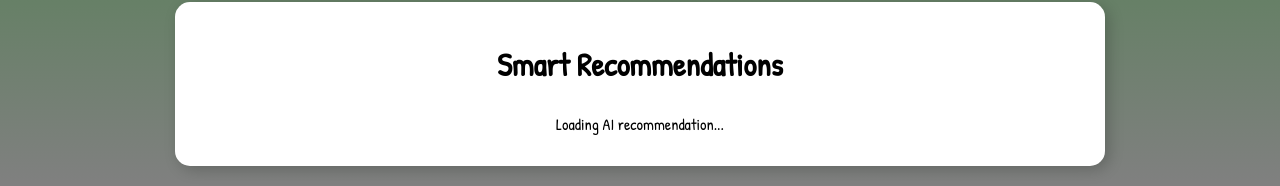
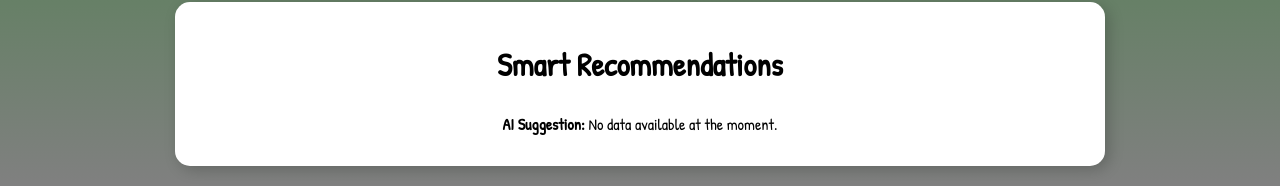
Before and after one commit to Shadowkj1/MamasGarden, a Flask app: page /plant in a window 1280 px wide. Shown: the part 751-937 px from the top of the page. Run offline with Flask 3, Linux system fonts and the light colour scheme; data that the repository does not hold is empty.

Commit message:
fixer uppers

```diff
--- a/app.py
+++ b/app.py
@@ -133,11 +133,11 @@
     # Format plant data for AI prompt
     plant_prompt = (
         f"Given this latest Bonsai plant data:\n"
-        f"- Temperature: {latest_data['temperatureF']}°F\n"
-        f"- Humidity: {latest_data['humidity']}%\n"
-        f"- Light Level: {latest_data['light']} lux\n"
-        f"- Moisture Level: {latest_data['moisture']}%\n"
-        f"- Water Level: {latest_data['waterLevel']}\n\n"
+        f"- **Temperature:** {latest_data['temperatureF']}°F\n"
+        f"- **Humidity:** {latest_data['humidity']}%\n"
+        f"- **Light Level:** {latest_data['light']} lux\n"
+        f"- **Moisture Level:** {latest_data['moisture']}%\n"
+        f"- **Water Level:** {latest_data['waterLevel']}cm\n\n"
         f"What should I do to maintain my Bonsai's health?"
     )
 
@@ -149,13 +149,26 @@
             model="gemini-2.0-flash",
             contents=plant_prompt
         )
-        recommendation = response.text.strip()
+        raw_recommendation = response.text.strip()
+
+        # Format the response
+        formatted_recommendation = ""
+        lines = raw_recommendation.split("\n")  # Split by new lines
+        for line in lines:
+            while "**" in line:  # Process bold markers
+                start_index = line.index("**")
+                end_index = line.index("**", start_index + 2)
+                bold_text = "<strong>" + line[start_index + 2:end_index] + "</strong>"
+                line = line[:start_index] + bold_text + line[end_index + 2:]
+            formatted_recommendation += line + "<br>"  # Add HTML line breaks
+
     except Exception as e:
         print("❌ Gemini AI Error:", e)
-        recommendation = "Unable to generate a recommendation at this time."
+        formatted_recommendation = "Unable to generate a recommendation at this time."
 
-    print("💡 AI Recommendation:", recommendation)  # Debugging print
-    return jsonify({"recommendation": recommendation})
+    print("💡 AI Recommendation (Formatted):", formatted_recommendation)  # Debugging print
+    return jsonify({"recommendation": formatted_recommendation})
+
 
 # ======================== Run Flask App ======================== #
 if __name__ == '__main__':
--- a/static/main.css
+++ b/static/main.css
@@ -24,7 +24,7 @@
 /* Mama's Garden Title */
 .website-title {
     position: fixed;
-    top: 30%;
+    top: 25%;
     left: 5%;
     transform: translateY(-50%);
     font-size: 9rem;
--- a/static/plant_graphs.js
+++ b/static/plant_graphs.js
@@ -30,9 +30,9 @@
         const datasetMap = {
             "temperatureF": { label: "Temperature (°F)", data: [], color: "#FF5733" },
             "humidity": { label: "Humidity (%)", data: [], color: "#3498DB" },
-            "light": { label: "Light Level", data: [], color: "#F1C40F" },
-            "moisture": { label: "Moisture Level", data: [], color: "#27AE60" },
-            "waterLevel": { label: "Water Level", data: [], color: "#1ABC9C" }
+            "light": { label: "Light Level (Lux)", data: [], color: "#F1C40F" },
+            "moisture": { label: "Moisture Level (%)", data: [], color: "#27AE60" },
+            "waterLevel": { label: "Water Level (cm)", data: [], color: "#1ABC9C" }
         };
 
         // Fill datasets dynamically, ensuring valid numeric values
@@ -141,3 +141,17 @@
         }
     })
     .catch(error => console.error("❌ Error fetching plant logs:", error));
+    document.addEventListener("DOMContentLoaded", function () {
+        fetchRecommendation();
+
+        function fetchRecommendation() {
+            fetch('/get_recommendation')
+                .then(response => response.json())
+                .then(data => {
+                    console.log("🌱 AI Recommendation:", data);
+                    document.getElementById("ai-recommendation").innerHTML =
+                        `<strong>AI Suggestion:</strong> ${data.recommendation}`;
+                })
+                .catch(error => console.error("❌ Error fetching recommendation:", error));
+        }
+    });
--- a/templates/plant.html
+++ b/templates/plant.html
@@ -7,6 +7,7 @@
     <title>Plant Data Visualization</title>
     <link rel="stylesheet" href="{{ url_for('static', filename='water.css') }}">
     <script src="https://cdn.jsdelivr.net/npm/chart.js"></script>
+    <link rel="icon" type="image/png" href="{{ url_for('static', filename='images/Mamas.png') }}">
 </head>
 <body>
 
```
Also changed, not shown: templates/dashboard.html (+4 -6 lines).
